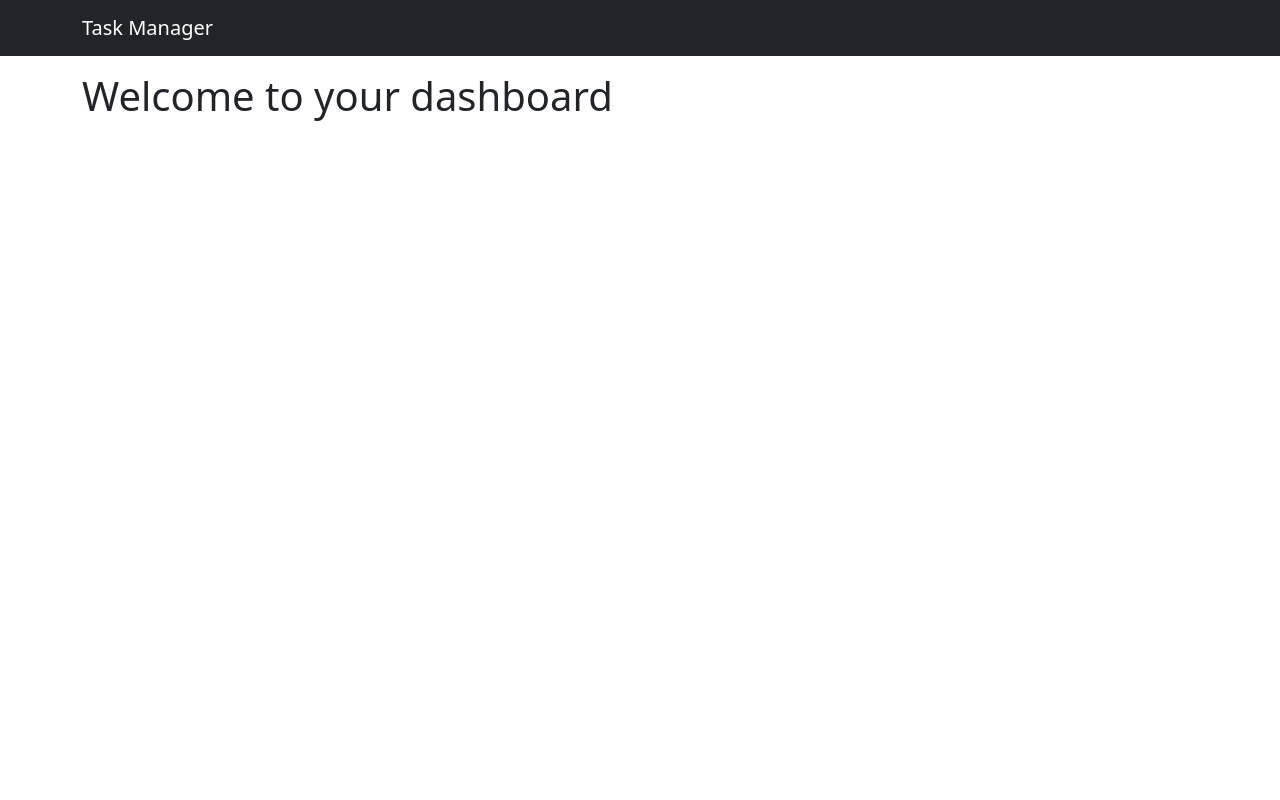
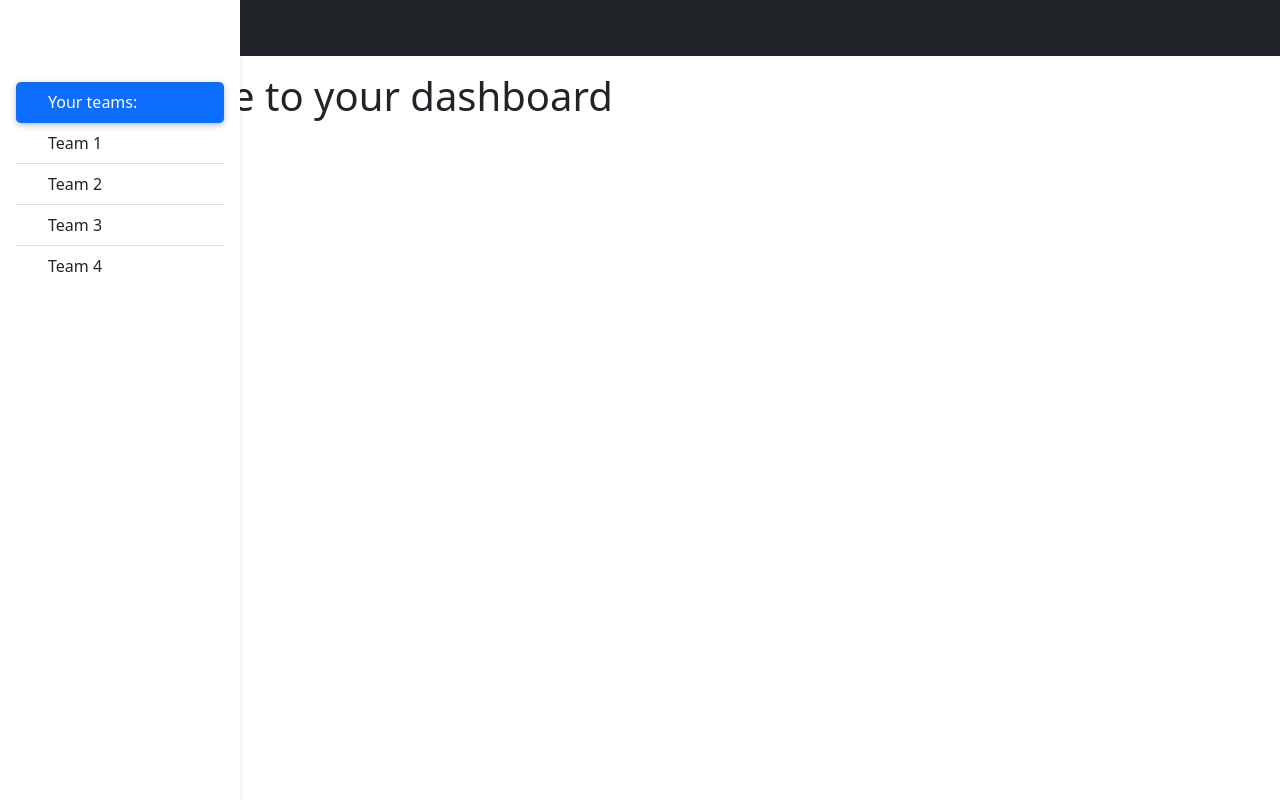
Before and after one commit to Ash281/5CCS2SEG-Team-Impala, a Django app: template tasks/templates/dashboard.html in a window 1280 px wide. Run offline with Django 4.2, Linux system fonts and the light colour scheme; the template is opened without the code that fills it, so the values that code supplies are empty; some libraries are stand-ins or nearby versions.

Commit message:
create sidebar

```diff
--- a/static/custom.css
+++ b/static/custom.css
@@ -12,7 +12,7 @@
  */
 
 .content {
-  padding-top: 10px;
+  padding-top: 100px;
 }
 
 .h-100 {
@@ -113,3 +113,36 @@ h3.profile-title {
   text-decoration: underline;
   color: #0d6efd;
 }
+
+
+
+.sidebar {
+  position: fixed;
+  top: 0;
+  bottom: 0;
+  left: 0;
+  padding: 58px 0 0; /* Height of navbar */
+  box-shadow: 0 2px 5px 0 rgb(0 0 0 / 5%), 0 2px 10px 0 rgb(0 0 0 / 5%);
+  width: 240px;
+  z-index: 600;
+}
+
+@media (max-width: 991.98px) {
+  .sidebar {
+    width: 100%;
+    left: 0;
+  }
+}
+.sidebar .active {
+  border-radius: 5px;
+  box-shadow: 0 2px 5px 0 rgb(0 0 0 / 16%), 0 2px 10px 0 rgb(0 0 0 / 12%);
+}
+
+.sidebar-sticky {
+  position: relative;
+  top: 0;
+  height: calc(100vh - 48px);
+  padding-top: 0.5rem;
+  overflow-x: hidden;
+  overflow-y: auto; /* Scrollable contents if viewport is shorter than content. */
+}
--- a/tasks/templates/base.html
+++ b/tasks/templates/base.html
@@ -1,18 +1,24 @@
 {% load static %}
 <!doctype html>
 <html lang="en">
-  <head>
+  <head style="display: flex;">
+
     <meta charset="utf-8">
     <meta name="viewport" content="width=device-width, initial-scale=1">
     <link href="https://cdn.jsdelivr.net/npm/bootstrap@5.1.2/dist/css/bootstrap.min.css" rel="stylesheet" integrity="sha384-uWxY/CJNBR+1zjPWmfnSnVxwRheevXITnMqoEIeG1LJrdI0GlVs/9cVSyPYXdcSF" crossorigin="anonymous">
     <link href="{% static 'custom.css' %}" rel="stylesheet">
     <link rel="stylesheet" href="https://cdn.jsdelivr.net/npm/bootstrap-icons@1.5.0/font/bootstrap-icons.css">
     <title>Task Manager</title>
+    <style>
+    </style>
   </head>
+
   <body>
+
     {% block body %}
     {% endblock %}
     <script src="https://cdn.jsdelivr.net/npm/@popperjs/core@2.10.2/dist/umd/popper.min.js" integrity="sha384-7+zCNj/IqJ95wo16oMtfsKbZ9ccEh31eOz1HGyDuCQ6wgnyJNSYdrPa03rtR1zdB" crossorigin="anonymous"></script>
     <script src="https://cdn.jsdelivr.net/npm/bootstrap@5.1.2/dist/js/bootstrap.min.js" integrity="sha384-PsUw7Xwds7x08Ew3exXhqzbhuEYmA2xnwc8BuD6SEr+UmEHlX8/MCltYEodzWA4u" crossorigin="anonymous"></script>
+
   </body>
 </html>
--- a/tasks/templates/base_content.html
+++ b/tasks/templates/base_content.html
@@ -4,4 +4,5 @@
   {% include 'partials/messages.html' %}
   {% block content %}
   {% endblock %}
+  {% include 'partials/sidebar.html' %}
 {% endblock %}
--- a/tasks/templates/dashboard.html
+++ b/tasks/templates/dashboard.html
@@ -1,10 +1,12 @@
 {% extends 'base_content.html' %}
 {% block content %}
 <div class="container">
+
   <div class="row">
     <div class="col-12">
-      <h1>Welcome to your dashboard {{ user.username }}</h1>
+      <h1 class="center">Welcome to your dashboard {{ user.username }}</h1>
     </div>
   </div>
 </div>
+
 {% endblock %}
--- /dev/null
+++ b/tasks/templates/partials/sidebar.html
@@ -0,0 +1,34 @@
+<nav id="sidebarMenu" class="col-md-3 collapse d-lg-block sidebar collapse bg-white">
+    <div class="position-sticky">
+        <div class="list-group list-group-flush mx-3 mt-4">
+            <button type="button" class="list-group-item list-group-item-action py-2 ripple active" onclick="changeActive('dashboard')">
+                <i class="fas fa-tachometer-alt fa-fw me-3"></i><span>Your teams:</span>
+            </button>
+            <button type="button" class="list-group-item list-group-item-action py-2 ripple" onclick="changeActive('team1')">
+                <i class="fas fa-chart-area fa-fw me-3"></i><span>Team 1</span>
+            </button>
+            <button type="button" class="list-group-item list-group-item-action py-2 ripple" onclick="changeActive('team2')">
+                <i class="fas fa-lock fa-fw me-3"></i><span>Team 2</span>
+            </button>
+            <button type="button" class="list-group-item list-group-item-action py-2 ripple" onclick="changeActive('team3')">
+                <i class="fas fa-lock fa-fw me-3"></i><span>Team 3</span>
+            </button>
+            <button type="button" class="list-group-item list-group-item-action py-2 ripple" onclick="changeActive('team4')">
+                <i class="fas fa-lock fa-fw me-3"></i><span>Team 4</span>
+            </button>
+        </div>
+    </div>
+</nav>
+
+
+<script>
+    function changeActive(tab) {
+        // Remove the 'active' class from all items
+        const items = document.querySelectorAll('.list-group-item');
+        items.forEach(item => item.classList.remove('active'));
+
+        // Add the 'active' class to the clicked item
+        const clickedItem = document.querySelector(`[onclick="changeActive('${tab}')]`);
+        clickedItem.classList.add("active");
+    }
+</script>
```
Also changed, not shown: static/cat.jpg (added).
